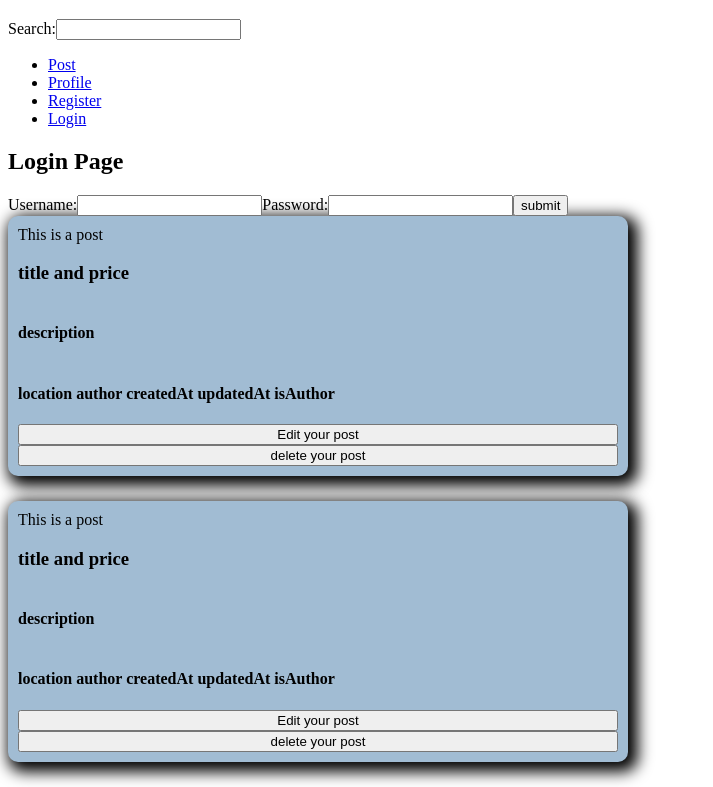
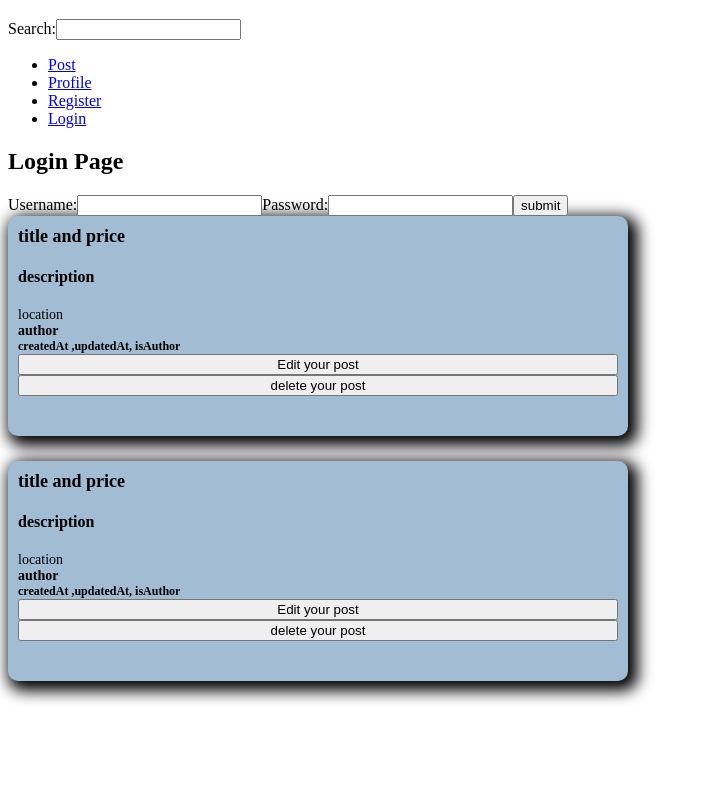
Before and after one commit to RyanRichoux/Stranger_Things, a React app: page /Login in a window 1280 px wide. Shown: the part 61-848 px from the top of the page, without its empty margins (0-713 px from the left). After the commit the page ends 800 px from the top, so only its background shows below. Built offline with nearby package versions, Linux system fonts and the light colour scheme.

Commit message:
Added css and changed spans on showposts.

```diff
--- a/public/style.css
+++ b/public/style.css
@@ -1,7 +1,7 @@
 
 
 
-.post {
+.postBox {
     padding: 10px;
     color: black;
     max-width: 600px;
@@ -17,3 +17,28 @@
     box-shadow: 5px 5px 15px 5px #000000;
     border-radius: 10px;
 }
+
+.postTitle {
+    font-size: 18px;
+    font-weight: bold;
+}
+
+.postDescription {
+    font-size: 14px;
+}
+
+.postLocation {
+    font-size: 14px;
+}
+
+.postAuthor {
+    font-size: 14px;
+    font-weight: bold;
+
+}
+
+.postCreatedUpdated {
+        font-size: 12px;
+        font-weight: bold;
+
+}
--- a/src/components/ShowPosts.js
+++ b/src/components/ShowPosts.js
@@ -6,21 +6,14 @@ const ShowPosts = () =>{
   // post id, title, price, description, author, location, createdAt, updatedAt, isAuthor
   // edit button
   // delete button
-    return   <div className = "post">This is a post
-    <span> <h3>title and price</h3> </span>
-    <h4>description</h4>
-    <span>
+    return   <div className = "postBox">
+    <span className = "postTitle"> title and price </span>
+    <span className = "postDescription"></span><h4>description</h4>
 
-
-    <h4>location
-    author
-    createdAt
-    updatedAt
-    isAuthor</h4>
-
-    </span>
-    <button>Edit your post</button>
-    <button>delete your post</button>
+    <span className = "postLocation">location </span>
+    <span className = "postAuthor">author</span>
+    <span className = "postCreatedUpdated">createdAt ,updatedAt, isAuthor</span>
+    <button className = "postEdit">Edit your post</button><button className = "postDelete">delete your post</button>
     </div>
 
 }
```
Also changed, not shown: 1 other file.
